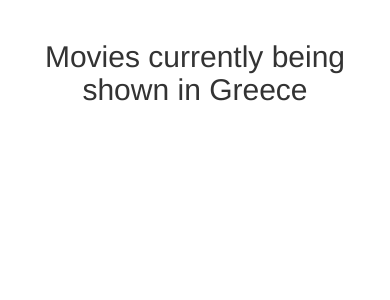
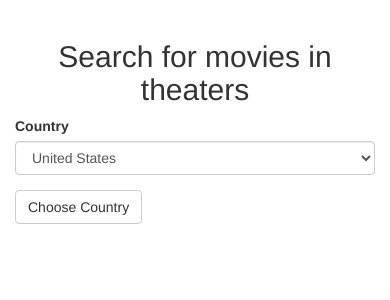
Before and after one commit to bg2345/movie_search, a Flask app: page / in a window 390 px wide. Shown: the part 52-352 px from the top of the page. Run offline with Flask 2, Linux system fonts and the light colour scheme; data that the repository does not hold is empty; some libraries are stand-ins or nearby versions.

Commit message:
added search function for several countries

```diff
--- a/app/forms.py
+++ b/app/forms.py
@@ -1,11 +1,6 @@
 from flask_wtf import FlaskForm
-from wtforms import SubmitField
+from wtforms import SubmitField, SelectField
 
 class SubmitForm(FlaskForm):
-    submit = SubmitField('See Movie Info')
-
-class ShowDirector(FlaskForm):
-    submit = SubmitField('See Director Info')
-
-class GetDirectorLink(FlaskForm):
-    submit = SubmitField('Get Director IMDB Link')
+    country = SelectField(u'Country', choices=[('US', 'United States'), ('PL', 'Poland'), ('IN', 'India'), ('FI', 'Finland'), ('CN', 'China')])
+    submit = SubmitField('Choose Country')
--- a/app/routes.py
+++ b/app/routes.py
@@ -1,17 +1,46 @@
-from flask import render_template, flash, redirect, url_for
+from flask import render_template, flash, redirect, url_for, request
 from app import app, db
-from app.forms import SubmitForm, ShowDirector, GetDirectorLink
+from app.forms import SubmitForm
 from app.models import Movie, Director
 import requests
 
-@app.route('/')
+@app.route('/', methods=['GET', 'POST'])
 @app.route('/index', methods=['GET', 'POST'])
 def index():
 
+    form = SubmitForm()
+    country = form.country.data
 
-    url = 'https://api.themoviedb.org/3/movie/now_playing?api_key=bbb0e77b94b09193e6f32d5fac7a3b9c&language=en-US&page=1&region=GR'
+    if form.validate_on_submit():
+
+        country = form.country.data
+        print(form.country.data)
+
+        return redirect(url_for('movies', country=country))
+
+    return render_template('index.html', title='Home', country=country, form=form)
+
+
+@app.route('/movies', methods=['GET', 'POST'])
+def movies():
+
+    country = request.args.get('country')
+
+    country_names = {
+    'US': 'United States',
+    'PL': 'Poland',
+    'IN': 'India',
+    'CN': 'China',
+    'FI': 'Finland'
+    }
+
+    country_name = country_names[country]
+
+
+    url = 'https://api.themoviedb.org/3/movie/now_playing?api_key=bbb0e77b94b09193e6f32d5fac7a3b9c&language=en-US&page=1&region={}'.format(country)
     movies_json = requests.get(url).json()
 
+    print(url)
 
     movies = []
     ids = []
@@ -77,4 +106,4 @@ def index():
         # db.session.commit()
 
 
-    return render_template('index.html', title='Home', movies=movies, directors=directors)
+    return render_template('movies.html', title='Movies', movies=movies, directors=directors, country=country, country_name=country_name)
--- a/app/static/css/main.css
+++ b/app/static/css/main.css
@@ -22,4 +22,5 @@
 h2 {
   text-align: center;
   margin-top: 20px;
+
 }
--- a/app/templates/index.html
+++ b/app/templates/index.html
@@ -1,29 +1,14 @@
 {% extends 'base.html' %}
+{% import 'bootstrap/wtf.html' as wtf %}
+
 
 {% block app_content %}
 <div class="container">
-  <h2>Movies currently being shown in Greece</h2>
-  {% for movie in movies %}
-    {% if loop.index == 1 or loop.index % 3 == 1 %}
-    <div class="row top-margin-lg">
-    {% endif %}
-        <div class="col-md-4">
-          <div class="card">
-            <div class="card-img-top"><img src="https://image.tmdb.org/t/p/w300{{ movie.poster_path }}" alt="Placeholder image" class="product-img"></div>
-            <div class="card-title">{{ movie.title }}</div>
-            <div class="card-subtitle">Original Title: {{ movie.original_title }}</div>
-            <div class="card-text"><p>{{ movie.description }}</p></div>
-            {% for director in directors %}
-              {% if movie.title  == director.imdb %}
-                <div class="card-subtitle"><a href="{{ director.profile }}">Director: {{ director.name }}</a></div>
-              {% endif %}
-            {% endfor %}
-          </div> <!-- ends card -->
-        </div> <!-- ends col 12 for card -->
-    {% if loop.index % 3 == 0 or loop.length == loop.index %}
-    </div> <!-- ends row for card -->
-    {% endif %}
-  {% endfor %}
+  <div class="row">
+      <div class="col-md-4 offset-md-4">
+        <h2>Search for movies in theaters</h2>
+          {{ wtf.quick_form(form) }}
 
-</div> <!-- ends container !-->
+  </div>
+
 {% endblock %}
```
Also changed, not shown: app/templates/movies.html (added, +29 -0 lines).
